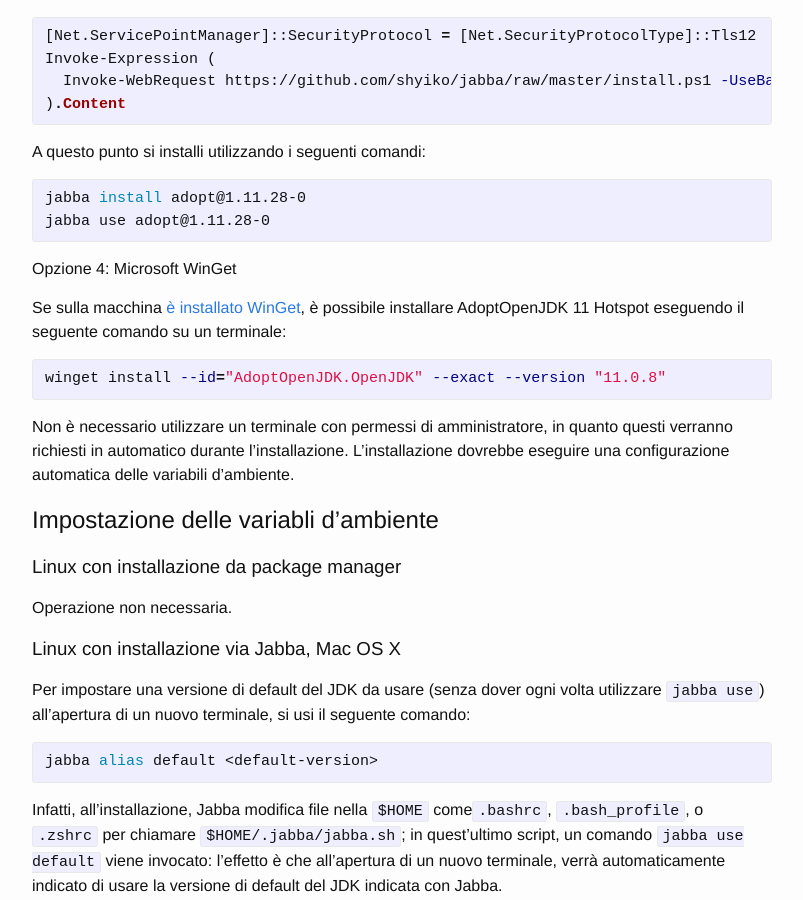
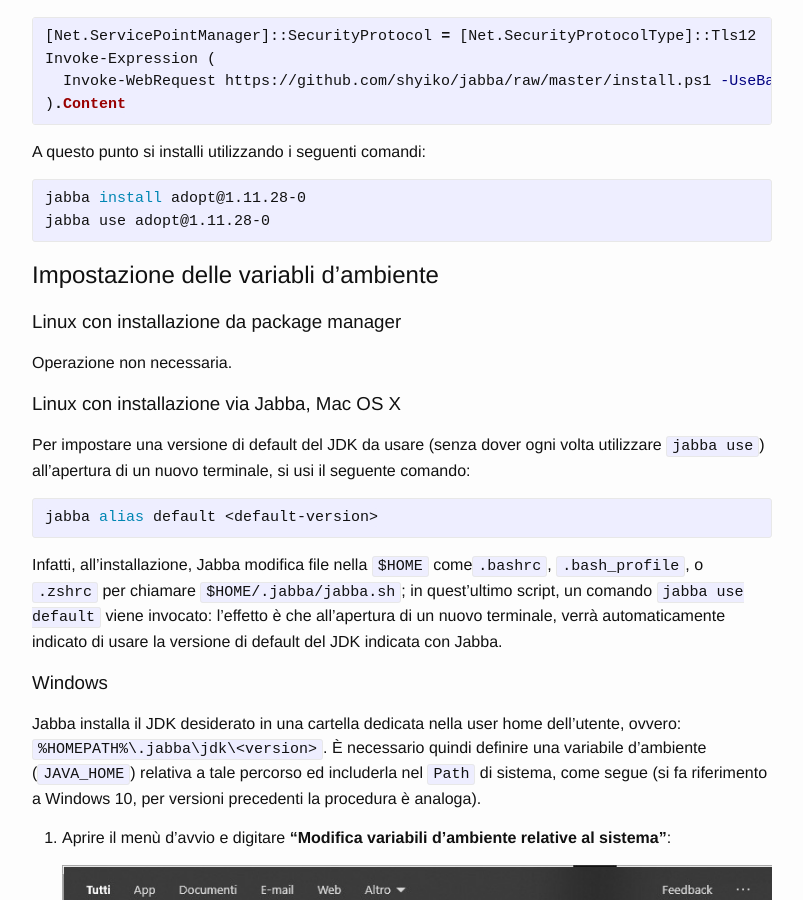
Before and after one commit to unibo-oop/software-installation, a Jekyll site: the page built from index.md, in a window 1280 px wide and 900 px high, scrolled down 4048 px. Shown: the whole window, without its empty margins (238-1041 px from the left). Built offline with Jekyll 4.4.1, drawn with Linux system fonts in a browser that asks for light colours.

Commit message:
Removed WinGet instructions

```diff
--- a/index.md
+++ b/index.md
@@ -159,17 +159,6 @@ A questo punto si installi utilizzando i seguenti comandi:
 jabba install adopt@1.11.28-0
 jabba use adopt@1.11.28-0
 {% endhighlight %}
-
-#### Opzione 4: Microsoft WinGet
-
-Se sulla macchina [è installato WinGet](https://github.com/microsoft/winget-cli#installing-the-client), è possibile installare AdoptOpenJDK 11 Hotspot eseguendo il seguente comando su un terminale:
-
-{% highlight powershell %}
-winget install --id="AdoptOpenJDK.OpenJDK" --exact --version "11.0.8"
-{% endhighlight %}
-
-Non è necessario utilizzare un terminale con permessi di amministratore, in quanto questi verranno richiesti in automatico durante l'installazione.
-L'installazione dovrebbe eseguire una configurazione automatica delle variabili d'ambiente.
 
 ## Impostazione delle variabli d'ambiente
 
```
